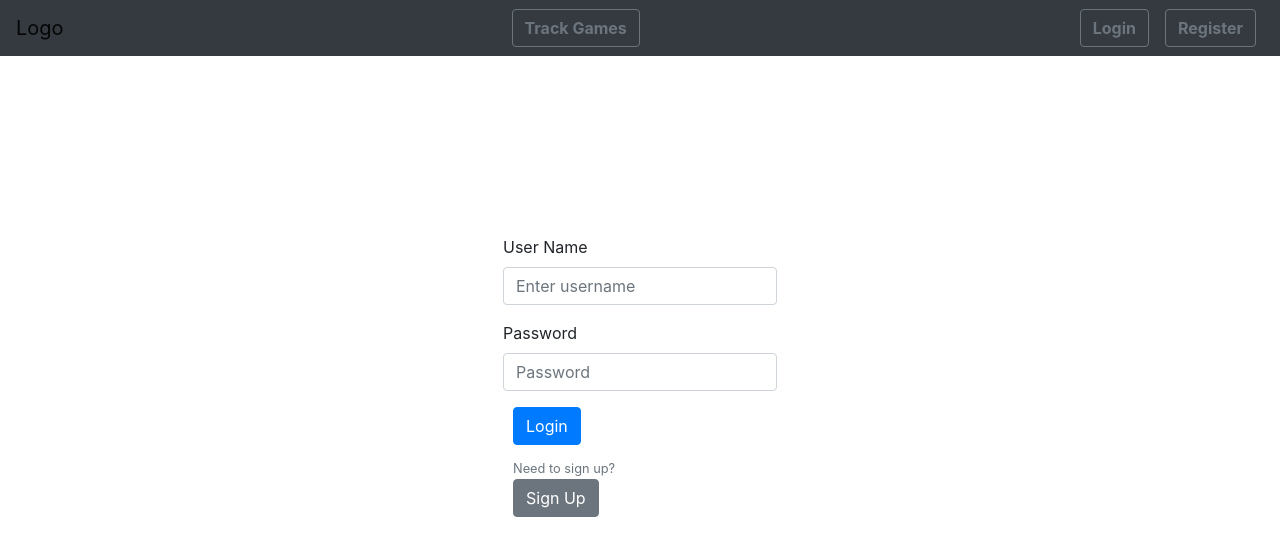
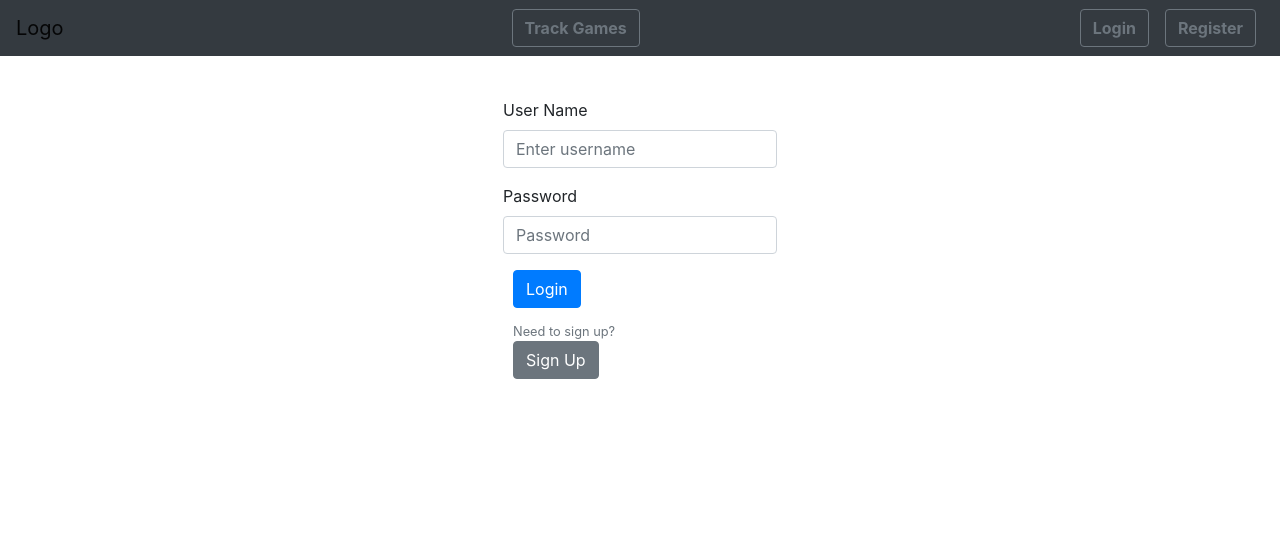
Before and after one commit to fpaul787/django-nba-app, a React (Create React App) app: page /login in a window 1280 px wide. Shown: the top 556 px of the page. Built offline with nearby package versions, Linux system fonts and the light colour scheme.

Commit message:
changed css for auth

```diff
--- /dev/null
+++ b/src/App.css
@@ -0,0 +1,38 @@
+.App {
+	display: grid;
+}
+
+.App-logo {
+	height: 40vmin;
+	pointer-events: none;
+}
+
+@media (prefers-reduced-motion: no-preference) {
+	.App-logo {
+		animation: App-logo-spin infinite 20s linear;
+	}
+}
+
+.App-header {
+	background-color: #282c34;
+	min-height: 100vh;
+	display: flex;
+	flex-direction: column;
+	align-items: center;
+	justify-content: center;
+	font-size: calc(10px + 2vmin);
+	color: white;
+}
+
+.App-link {
+	color: #61dafb;
+}
+
+@keyframes App-logo-spin {
+	from {
+		transform: rotate(0deg);
+	}
+	to {
+		transform: rotate(360deg);
+	}
+}
--- a/src/App.js
+++ b/src/App.js
@@ -13,7 +13,7 @@
     Alert,
 } from './components/exports'
 import { connect } from 'react-redux'
-
+import './App.css'
 import * as actions from './store/actions/auth'
 
 function App(props) {
@@ -25,6 +25,7 @@
         <Router>
             <Fragment>
                 <Header auth={props} />
+                <div className="App">
                     <div>
                         <Alert />
                     </div>
@@ -41,6 +42,7 @@
                         />
                         <Route component={NoMatch} />
                     </Switch>
+                </div>
             </Fragment>
         </Router>
     )
--- a/src/components/auth/LogIn.js
+++ b/src/components/auth/LogIn.js
@@ -21,9 +21,8 @@
 
     const onSubmit = async (e) => {
         e.preventDefault()
-
         props.onAuthLogin(username, password)
-        props.history.push('/login') // redirect
+        //props.history.push('/login') // redirect
     }
 
     let errorMessage = null
@@ -33,7 +32,7 @@
 
     // Redirect if logged in
     if (props.auth.isAuthenticated) {
-        return <Redirect to="/dashboard"/>
+        return <Redirect to="/dashboard" />
     }
     return (
         <div>
@@ -41,14 +40,7 @@
             {props.loading ? (
                 <Spin />
             ) : (
-                <div
-                    style={{
-                        display: 'flex',
-                        justifyContent: 'center',
-                        alignItems: 'center',
-                        height: '80vh',
-                    }}
-                >
+                <div className="form">
                     <form onSubmit={(e) => onSubmit(e)}>
                         <div className="form-group">
                             <label>User Name</label>
@@ -71,17 +63,24 @@
                             />
                         </div>
                         <button
-                            style={{ marginLeft: '10px', marginRight: '10px', marginBottom: '10px'}}
+                            style={{
+                                marginLeft: '10px',
+                                marginRight: '10px',
+                                marginBottom: '10px',
+                            }}
                             type="submit"
                             className="btn btn-primary"
                         >
                             Login
                         </button>
                         <div>
-                            <small style={{
+                            <small
+                                style={{
                                     marginLeft: '10px',
                                     marginRight: '10px',
-                                }} className="form-text text-muted">
+                                }}
+                                className="form-text text-muted"
+                            >
                                 Need to sign up?
                             </small>
                             <Link
--- a/src/components/auth/auth.css
+++ b/src/components/auth/auth.css
@@ -10,3 +10,11 @@
 #components-form-demo-normal-login .login-form-button {
 	width: 100%;
 }
+
+.form {
+	display: flex;
+	justify-content: center;
+	align-items: center;
+	height: 80%;
+	margin-top: 50px;
+}
```
Also changed, not shown: src/index.css (added). Lines whose indentation alone changed are shown as unchanged.
